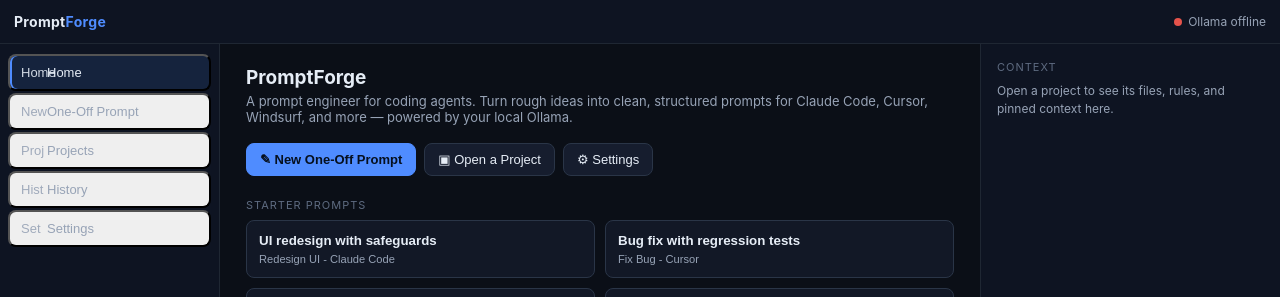
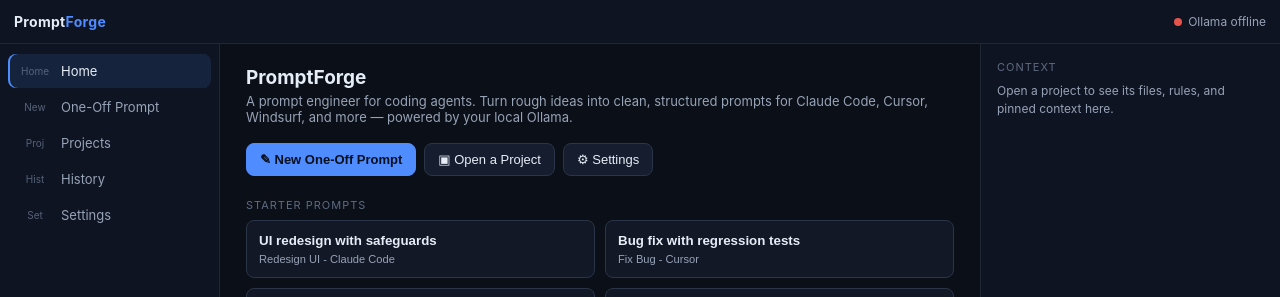
Before and after one commit to Bouwles/PromptForge, a React (Vite) app in the folder renderer/: page / in a window 1280 px wide. Shown: the top 297 px of the page. Built offline with nearby package versions, Linux system fonts and the light colour scheme; no server answers.

Commit message:
style: tune sidebar button layout

```diff
--- a/renderer/src/styles/theme.css
+++ b/renderer/src/styles/theme.css
@@ -111,6 +111,11 @@
   cursor: pointer;
   user-select: none;
   font-size: 13px;
+  border: 0;
+  width: 100%;
+  text-align: left;
+  font-family: var(--sans);
+  background: transparent;
 }
 .nav-item:hover {
   background: var(--panel);
@@ -126,9 +131,11 @@
   cursor: default;
 }
 .nav-item .ico {
-  width: 16px;
+  width: 32px;
   text-align: center;
   opacity: 0.9;
+  font-size: 10px;
+  color: var(--text-faint);
 }
 .nav-section {
   margin: 14px 8px 4px;
```
